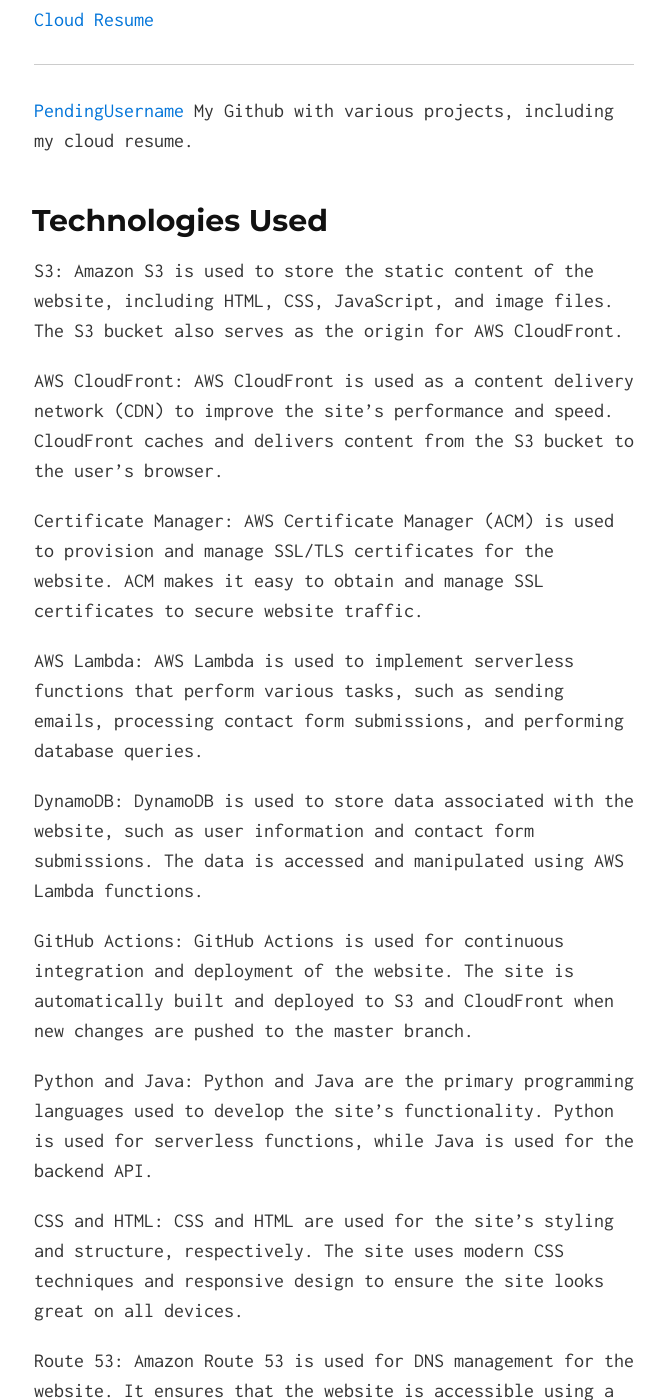
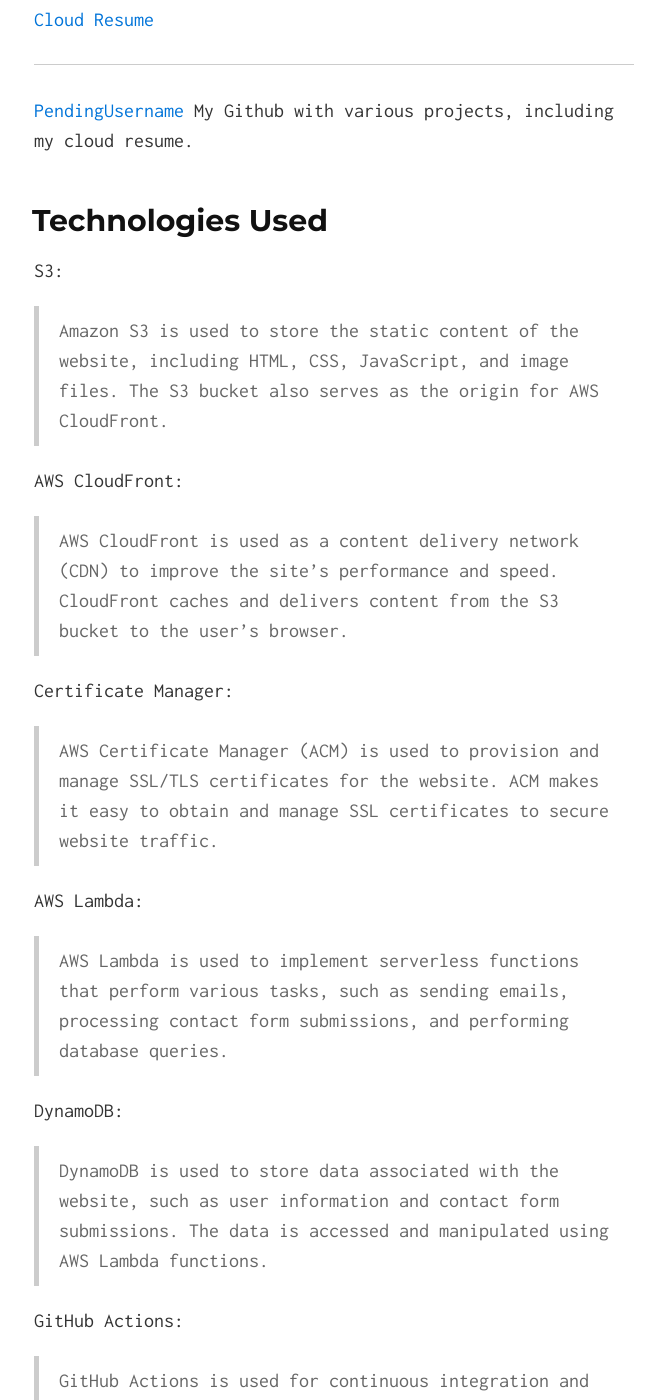
Before and after one commit to PendingUsername/PendingUsername.github.io, a Jekyll site: the page built from index.md, in a window 1280 px wide and 1400 px high, scrolled down 265 px. Shown: the whole window, without its empty margins (306-971 px from the left). Built offline with Jekyll 4.4.1, drawn with Linux system fonts in a browser that asks for light colours; our own code applies the rules of GitHub Pages for plain Markdown files; some of the changed text lies outside the part shown.

Commit message:
Update index.md

```diff
--- a/index.md
+++ b/index.md
@@ -13,28 +13,28 @@ layout: default
 Technologies Used
 ------------------
 S3:
-Amazon S3 is used to store the static content of the website, including HTML, CSS, JavaScript, and image files. The S3 bucket also serves as the origin for AWS CloudFront.
+> Amazon S3 is used to store the static content of the website, including HTML, CSS, JavaScript, and image files. The S3 bucket also serves as the origin for AWS CloudFront.
 
 AWS CloudFront:
-AWS CloudFront is used as a content delivery network (CDN) to improve the site's performance and speed. CloudFront caches and delivers content from the S3 bucket to the user's browser.
+> AWS CloudFront is used as a content delivery network (CDN) to improve the site's performance and speed. CloudFront caches and delivers content from the S3 bucket to the user's browser.
 
 Certificate Manager:
-AWS Certificate Manager (ACM) is used to provision and manage SSL/TLS certificates for the website. ACM makes it easy to obtain and manage SSL certificates to secure website traffic.
+> AWS Certificate Manager (ACM) is used to provision and manage SSL/TLS certificates for the website. ACM makes it easy to obtain and manage SSL certificates to secure website traffic.
 
 AWS Lambda:
-AWS Lambda is used to implement serverless functions that perform various tasks, such as sending emails, processing contact form submissions, and performing database queries.
+> AWS Lambda is used to implement serverless functions that perform various tasks, such as sending emails, processing contact form submissions, and performing database queries.
 
 DynamoDB:
-DynamoDB is used to store data associated with the website, such as user information and contact form submissions. The data is accessed and manipulated using AWS Lambda functions.
+> DynamoDB is used to store data associated with the website, such as user information and contact form submissions. The data is accessed and manipulated using AWS Lambda functions.
 
 GitHub Actions:
-GitHub Actions is used for continuous integration and deployment of the website. The site is automatically built and deployed to S3 and CloudFront when new changes are pushed to the master branch.
+> GitHub Actions is used for continuous integration and deployment of the website. The site is automatically built and deployed to S3 and CloudFront when new changes are pushed to the master branch.
 
 Python and Java:
-Python and Java are the primary programming languages used to develop the site's functionality. Python is used for serverless functions, while Java is used for the backend API.
+> Python and Java are the primary programming languages used to develop the site's functionality. Python is used for serverless functions, while Java is used for the backend API.
 
 CSS and HTML:
-CSS and HTML are used for the site's styling and structure, respectively. The site uses modern CSS techniques and responsive design to ensure the site looks great on all devices.
+> CSS and HTML are used for the site's styling and structure, respectively. The site uses modern CSS techniques and responsive design to ensure the site looks great on all devices.
 
 Route 53:
-Amazon Route 53 is used for DNS management for the website. It ensures that the website is accessible using a custom domain name.
+> Amazon Route 53 is used for DNS management for the website. It ensures that the website is accessible using a custom domain name.
```
